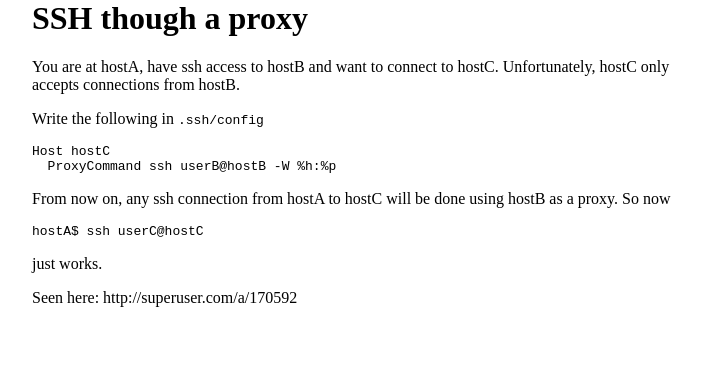
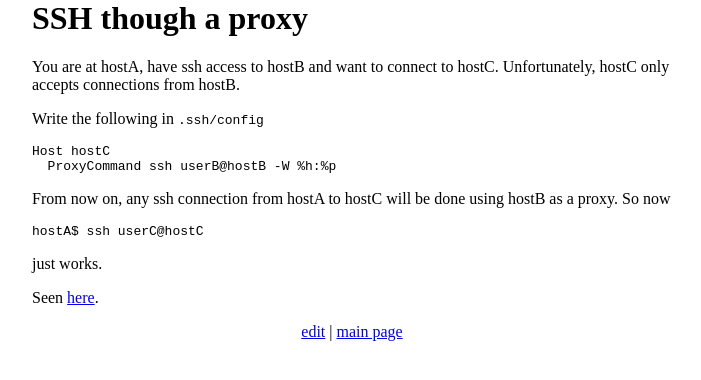
Before and after one commit to gabarro/gabarro.github.io, a Jekyll site: the page built from wiki/SshThroughAProxy.md, in a window 1280 px wide. Shown: the top 380 px of the page, without its empty margins (288-989 px from the left). Built offline with Jekyll 4.4.1, drawn with Linux system fonts in a browser that asks for light colours.

Commit message:
Add edit link

```diff
--- a/_layouts/wiki.html
+++ b/_layouts/wiki.html
@@ -5,3 +5,8 @@ layout: base
 <h1>{{ page.title }}</h1>
 
 {{ content }}
+
+<div align="center">
+    <a href="{{ site.github.repository_url }}/edit/master/{{ page.path }}">edit</a> |
+    <a href="MainPage">main page</a>
+</div>
--- a/wiki/SshThroughAProxy.md
+++ b/wiki/SshThroughAProxy.md
@@ -16,4 +16,4 @@ From now on, any ssh connection from hostA to hostC will be done using hostB as
 
 just works.
 
-Seen here: http://superuser.com/a/170592
+Seen [here](http://superuser.com/a/170592).
```
